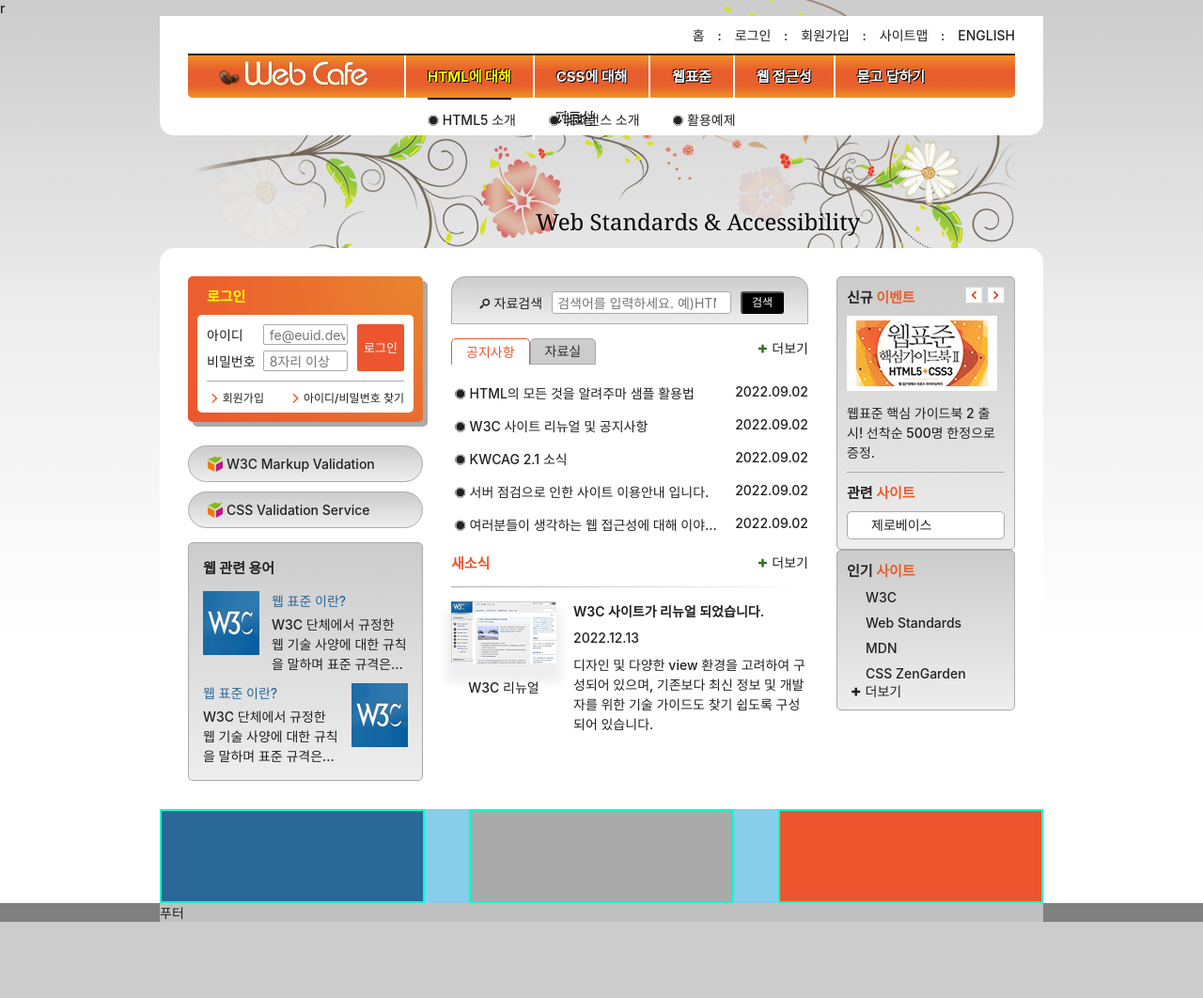
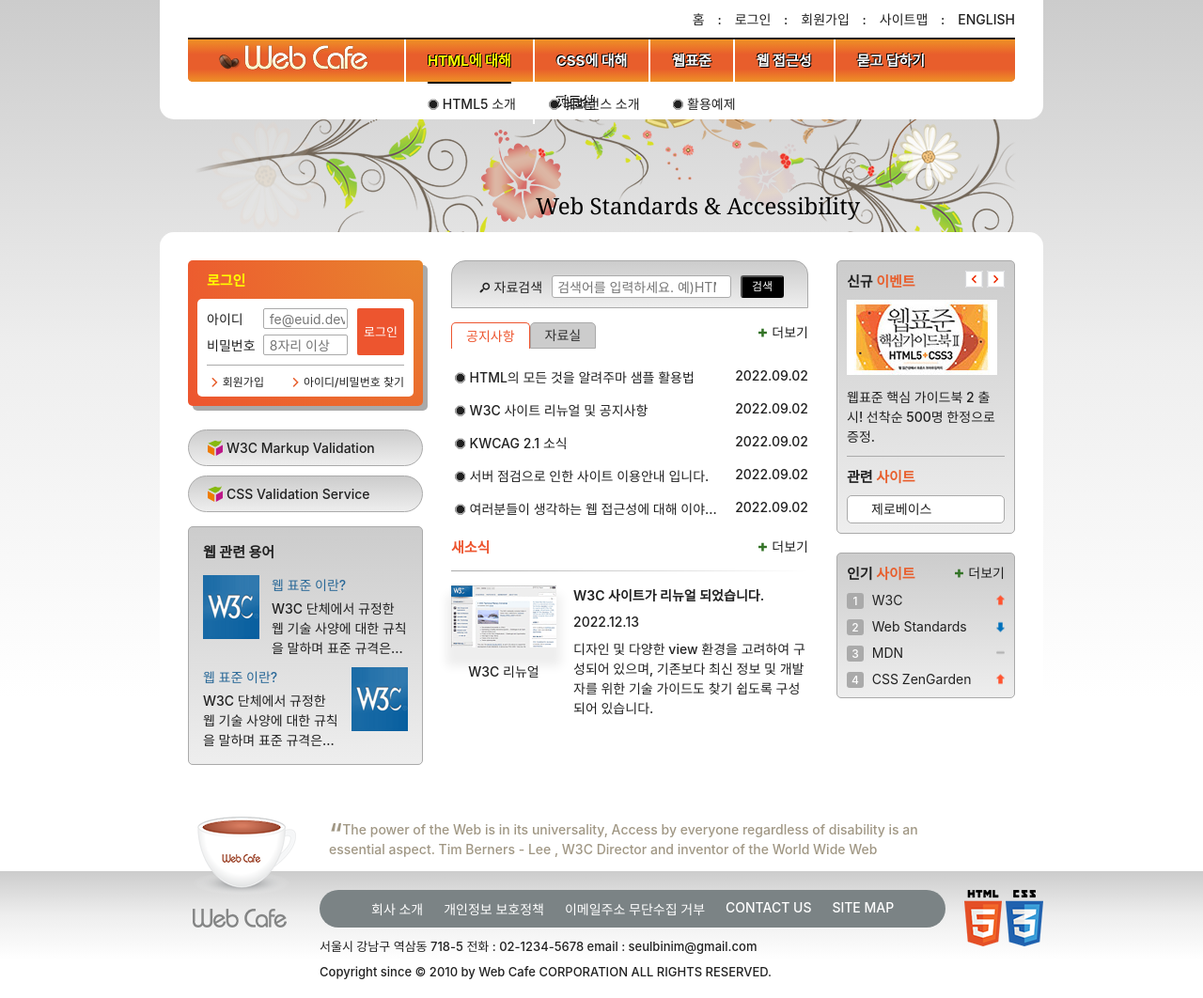
Before and after one commit to chaehaeun/Like-Lion-HTML5, a plain HTML site: page index.html in a window 1280 px wide. Shown: the whole page at 94% size. Before the commit the page ends 981 px from the top, so only its background shows below. Drawn offline with Linux system fonts and the light colour scheme; a web font is replaced by a local one.

Commit message:
웹카페 고정형 페이지 완성

```diff
--- a/index.html
+++ b/index.html
@@ -8,7 +8,6 @@
     <link rel="stylesheet" href="./styles/style.css" />
     <script src="./js/main.js" defer></script>
     <script src="./js/menu-tab-me.js" defer></script>
-    r
     <!-- <script src="./js/menu-tab.js"></script> -->
   </head>
   <body>
@@ -451,22 +450,30 @@
             </h2>
             <ol class="favorite-list">
               <li class="no1">
-                <a href="/">W3C</a><em class="up" aria-label="순위 상승"></em>
+                <a href="/">W3C</a
+                ><em class="up"><span class="a11y-hidden">순위 상승</span></em>
               </li>
               <li class="no2">
                 <a href="/">Web Standards</a
-                ><em class="down" aria-label="순위 하락"></em>
+                ><em class="down"
+                  ><span class="a11y-hidden">순위 하락</span></em
+                >
               </li>
               <li class="no3">
                 <a href="/">MDN</a
-                ><em class="stop" aria-label="순위 변동없음"></em>
+                ><em class="stop"
+                  ><span class="a11y-hidden">순위 변공 없음</span></em
+                >
               </li>
               <li class="no4">
                 <a href="/">CSS ZenGarden</a
-                ><em class="up" aria-label="순위 상승"></em>
+                ><em class="up"><span class="a11y-hidden">순위 상승</span></em>
               </li>
             </ol>
-            <a href="/" class="more favorite-more icon-plus" title="인기 사이트"
+            <a
+              href="/"
+              class="btn-more favorite-more icon-plus"
+              title="인기 사이트"
               >더보기</a
             >
           </section>
@@ -474,12 +481,57 @@
       </div>
     </main>
     <article class="slogan">
-      <div class="tmp1"></div>
-      <div class="tmp2"></div>
-      <div class="tmp3"></div>
+      <h2 class="slogan-title" title="웹카페에서 웹표준을">슬로건</h2>
+      <p class="slogan-content">
+        <q cite="http://w3.org/WAI"
+          >The power of the Web is in its universality, Access by everyone
+          regardless of disability is an essential aspect.</q
+        >
+        Tim Berners - Lee , W3C Director and inventor of the World Wide Web
+      </p>
+      <footer class="a11y-hidden">출처 : W3C, http://w3.org/WAI/</footer>
     </article>
     <footer class="footer">
-      <div class="footer-inner">푸터</div>
+      <div class="footer-inner">
+        <a href="/" class="footer-logo">
+          <img src="assets/footer_logo.png" alt="web cafe" />
+        </a>
+        <div class="footer-inner-wrapper">
+          <ul class="guide-list">
+            <li><a href="/">회사 소개</a></li>
+            <li><a href="/">개인정보 보호정책</a></li>
+            <li><a href="/">이메일주소 무단수집 거부</a></li>
+            <li><a href="/">contact us</a></li>
+            <li><a href="/">site map</a></li>
+          </ul>
+          <address class="address">
+            <span>서울시 강남구 역삼동 718-5</span>
+            <span>전화 : <a href="tel:0212345678">02-1234-5678</a></span>
+            <span
+              >email :
+              <a href="mailto:seulbinim@gmail.com?subject=문의사항"
+                >seulbinim@gmail.com</a
+              ></span
+            >
+          </address>
+          <small class="copyright">
+            Copyright since &copy; 2010 by Web Cafe CORPORATION ALL RIGHTS
+            RESERVED.
+          </small>
+        </div>
+        <div class="badge-wrapper">
+          <img
+            class="badge-html"
+            src="assets/html5_logo.png"
+            alt="최신 표준인 HTML5를 사용하여 마크업 했습니다."
+          />
+          <img
+            class="badge-css"
+            src="assets/css3_logo.png"
+            alt="최신 기술인 CSS3를 활용하여 디자인 했습니다."
+          />
+        </div>
+      </div>
     </footer>
   </body>
 </html>
--- a/js/menu-tab-me.js
+++ b/js/menu-tab-me.js
@@ -1,8 +1,3 @@
-// id noticeButton 을 누르면, is-selected 클래스 추가,
-// 만약 이미 있다면 클래스 제거
-
-// id noticeButton의 클래스가 active라면
-
 const menuItems = document.querySelector(".tab-list");
 
 const tabHandler = (e) => {
--- a/styles/style.css
+++ b/styles/style.css
@@ -713,47 +713,150 @@
   text-indent: 25px;
 }
 
+/* 인기 사이트 */
+.favorite-title {
+  margin-bottom: 15px;
+}
+
+.margin-top-default {
+  margin-top: 20px;
+}
+
+.margin-top-10 {
+  margin-top: 10px;
+}
+
+.favorite {
+  position: relative;
+}
+
 .favorite-list li {
   list-style: none;
-  margin: 10px 0 0px 20px;
+  margin: 10px 0 0px 0px;
+  position: relative;
 }
 
+.favorite-list {
+  counter-reset: numbering;
+}
 .favorite-list li::before {
-  content: (number);
+  display: inline-block;
+  counter-increment: numbering;
+  content: counter(numbering);
+  background-color: #aaa;
+  text-align: center;
+  width: 1.8rem;
+  color: #fff;
+  padding: 1px 5px;
+  font-size: 1.2rem;
+  margin-right: 5px;
+  border-radius: 3px;
+}
+
+.favorite-list em {
+  display: inline-block;
+  background-image: url(./images/rank.png);
+  background-repeat: no-repeat;
+  width: 9px;
+  height: 11px;
+  position: absolute;
+  top: 50%;
+  right: 0;
+  transform: translateY(-50%);
+}
+
+.favorite-list li a {
+  font-weight: 400;
+}
+
+.favorite-list .stop {
+  background-position: 0 50%;
+}
+
+.favorite-list .down {
+  background-position: 0 100%;
 }
 
 /* 슬로건 */
 .slogan {
-  background: skyblue;
-  /* height: 10vh; */
-  font-size: 0;
+  clear: both;
+  position: relative;
+  padding: 15px 100px 15px 180px;
+}
+
+.slogan-title {
+  width: 110px;
+  height: 83px;
+  line-height: 83px;
+  text-align: center;
+  position: absolute;
+  bottom: -25px;
+  left: 35px;
+}
+
+.slogan-title::before {
+  content: "";
+  position: absolute;
+  top: 0;
+  left: 0;
+  width: 100%;
+  height: 100%;
+  background: url("./images/coffee.png") no-repeat 0 0;
+}
+
+.slogan-content {
+  color: #a09784;
+}
+
+.slogan-content q::before {
+  display: inline-block;
+  font-size: 3rem;
+  transform: translateY(10px);
+}
+.slogan-content q::after {
+  content: "";
 }
 
 /* 푸터 */
 .footer {
-  background: grey;
+  background: #ccc
+    linear-gradient(to bottom, #ccc 0%, #eee 35%, #fff 70%, #fff 100%);
 }
 .footer-inner {
-  background-color: silver;
-  /* height: 15vh; */
+  display: flex;
+  flex-flow: row nowrap;
+  gap: 20px;
+  padding: 20px 0;
 }
 
-.slogan div {
-  height: 100px;
-  width: 30%;
-  display: inline-block;
-  border: 2px solid #00ffcc;
+.footer-logo {
+  width: 150px;
+  padding: 20px 0 0 35px;
 }
 
-.tmp1 {
-  background-color: #296897;
+.footer-inner-wrapper {
+  flex: 1 1 auto;
 }
 
-.tmp2 {
-  background-color: #aaa;
-  margin: 0 5%;
+.guide-list {
+  display: flex;
+  flex-flow: row nowrap;
+  background-color: #7b8385;
+  color: #fff;
+  padding: 4px 45px;
+  justify-content: space-between;
+  text-transform: uppercase;
+  border-radius: 30px;
 }
 
-.tmp3 {
-  background-color: #ed552f;
+.guide-list a {
+  display: block;
+  padding: 6px 10px;
 }
+
+.address,
+.copyright {
+  display: block;
+  font-size: 1.3rem;
+  margin-top: 10px;
+}
```
